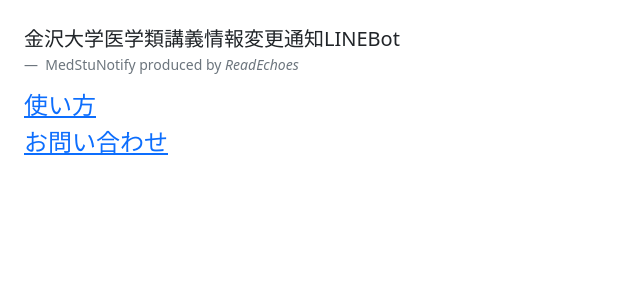
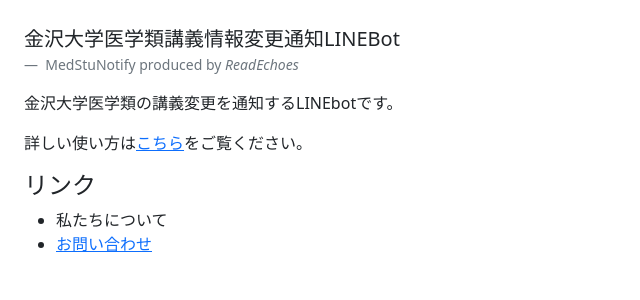
Before and after one commit to dsatoh20/MedStuNotify, a Django app: page / in a window 1280 px wide. Shown: the part 56-356 px from the top of the page, without its empty margins (0-640 px from the left). Run offline with Django 5.2, Linux system fonts and the light colour scheme.

Commit message:
added description of service

```diff
--- a/pages/templates/pages/index.html
+++ b/pages/templates/pages/index.html
@@ -2,6 +2,11 @@
 {% block title %}{% endblock %}
 {% block header %}金沢大学医学類講義情報変更通知LINEBot{% endblock %}
 {% block content %}
-<h4><a href="/about">使い方</a></h4>
-<h4><a href="/contact">お問い合わせ</a></h4>
+<p>金沢大学医学類の講義変更を通知するLINEbotです。</p>
+<p>詳しい使い方は<a href="/about">こちら</a>をご覧ください。</p>
+<h4>リンク</h4>
+<ul>
+    <li>私たちについて</li>
+    <li><a href="/contact">お問い合わせ</a></li>
+</ul>
 {% endblock %}
```
